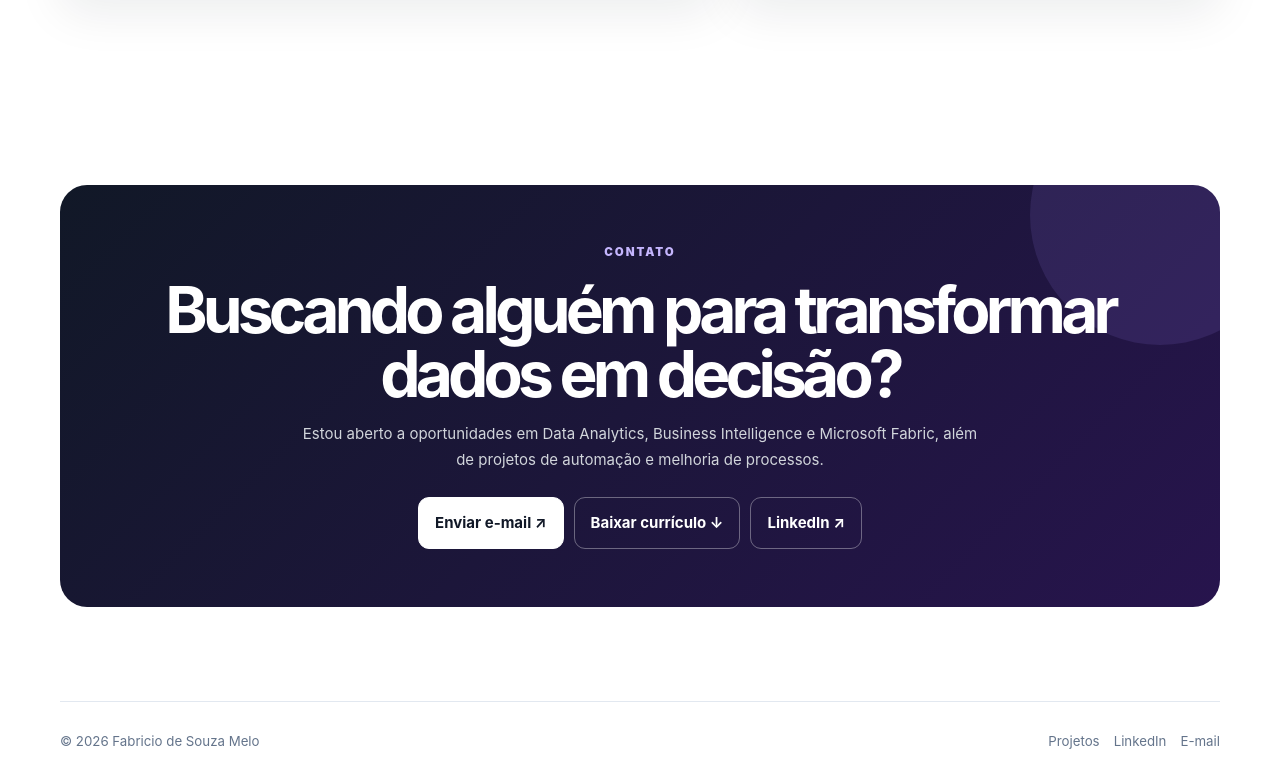
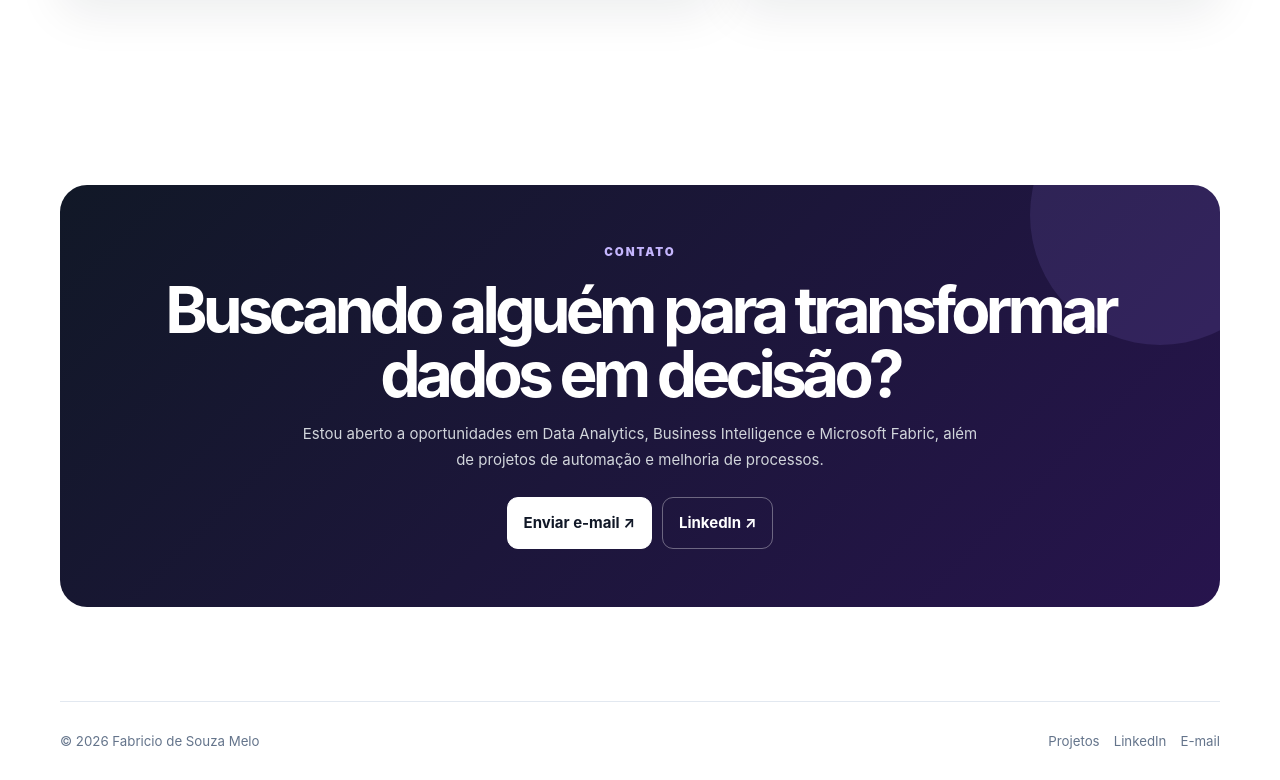
Before and after one commit to FabriciosmDataAnalyst/FabricioMelo, a plain HTML site: page index.html in a window 1280 px wide. Shown: the part 5600-6380 px from the top of the page. Drawn offline with Linux system fonts and the light colour scheme.

Commit message:
Remoção do botão Baixar currículo

```diff
--- a/index.html
+++ b/index.html
@@ -595,7 +595,7 @@
           <p>Estou aberto a oportunidades em Data Analytics, Business Intelligence e Microsoft Fabric, além de projetos de automação e melhoria de processos.</p>
           <div class="contact-actions">
             <a class="btn" href="mailto:fabriciosouza1429@hotmail.com">Enviar e-mail ↗</a>
-            <a class="btn secondary" href="Curriculo-Fabricio-Melo.pdf" download>Baixar currículo ↓</a>
+
             <a class="btn secondary" href="https://www.linkedin.com/in/fabriciosmelo/" target="_blank" rel="noopener noreferrer">LinkedIn ↗</a>
           </div>
         </div>
```
